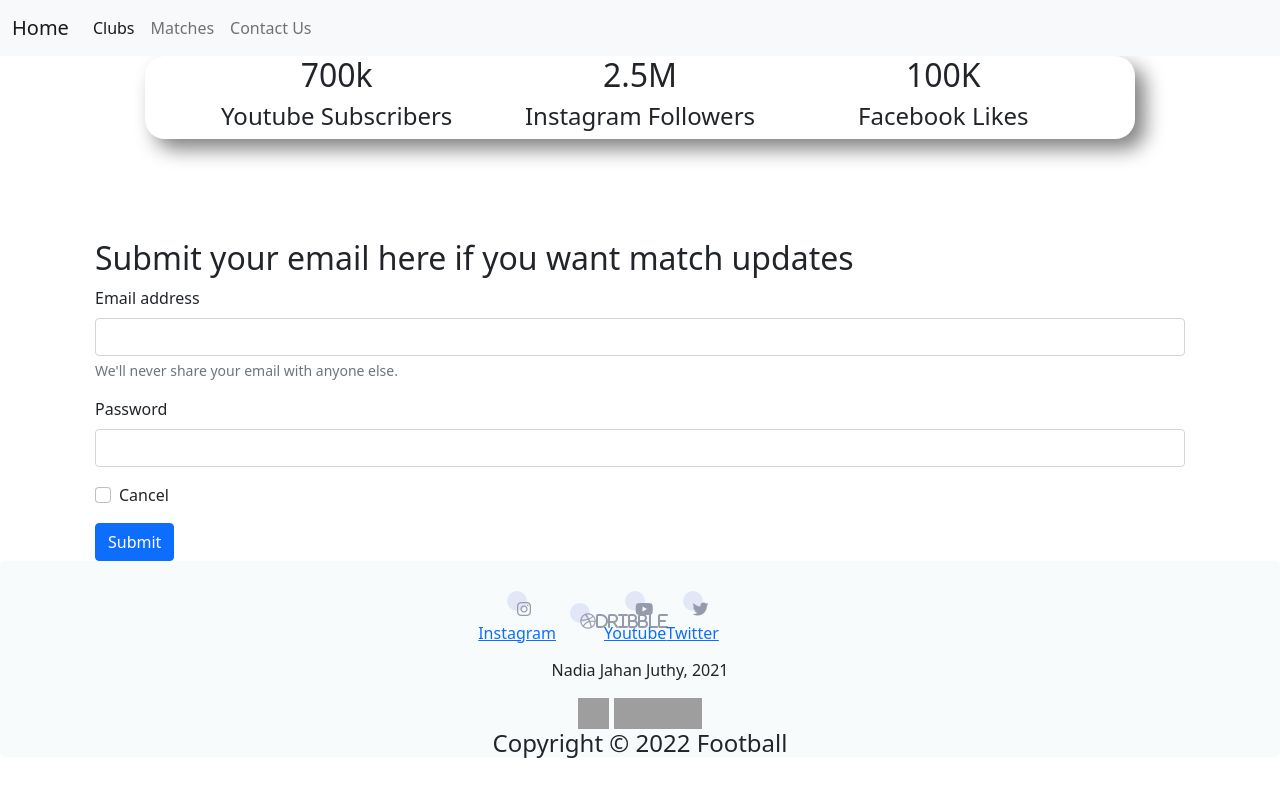
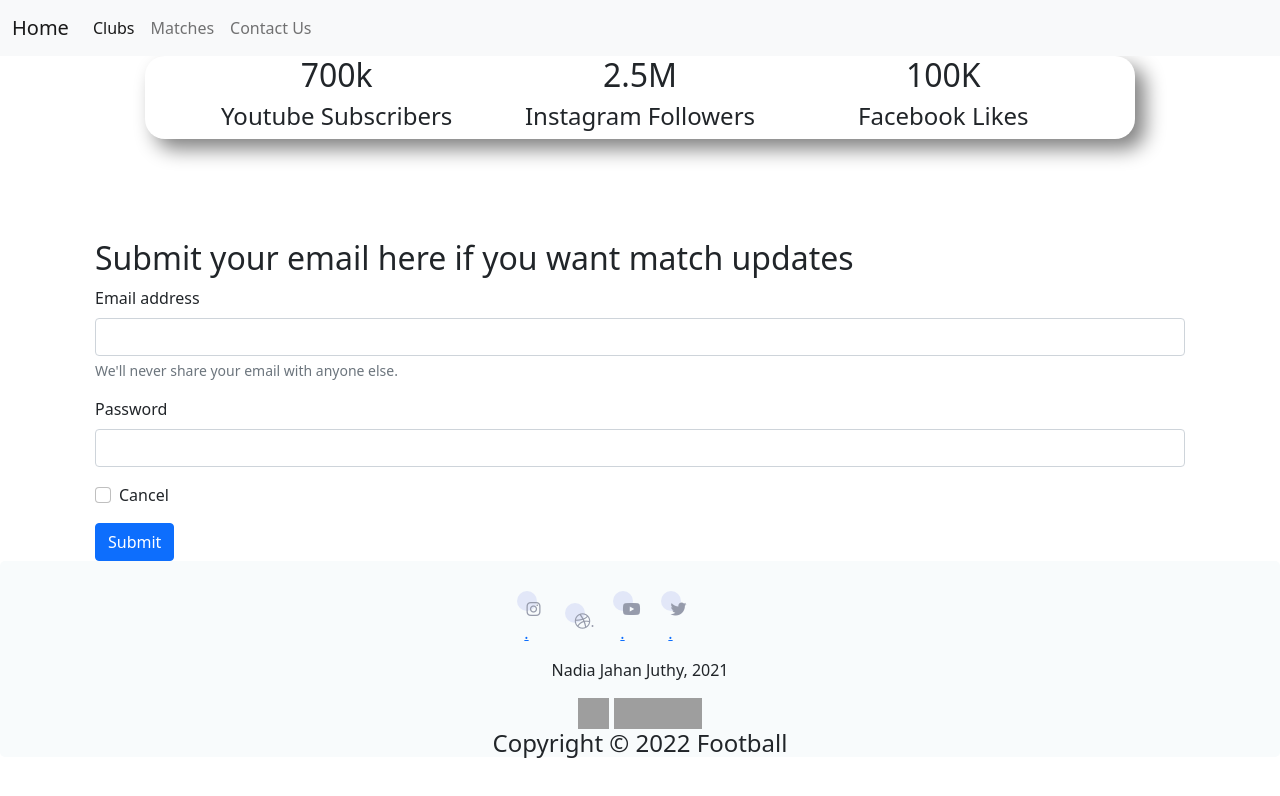
Before and after one commit to JuthyNadi-a/Final_Project, a plain HTML site: page contact.html in a window 1280 px wide. Drawn offline with nearby package versions, Linux system fonts and the light colour scheme; grey boxes are pictures that could not be loaded.

Commit message:
footer style updated

```diff
--- a/contact.html
+++ b/contact.html
@@ -77,10 +77,10 @@
         <!-- Footer article -->
         <footer>
             <article class="social-icons">
-                <a target="_blank" href="https://instagram.com/copaamerica?utm_medium=copy_link"><i class="fab fa-instagram"></i>Instagram</a>
-                <a target="_blank" href="https://www.facebook.com/search/top?q=copa%20am%C3%A9rica"><i class="fab fa-dribbble">Dribble</i></a>
-                <a target="_blank" href="https://youtube.com/c/CopaAmerica"><i class="fab fa-youtube"></i>Youtube</a>
-                <a target="_blank" href="https://twitter.com/CopaAmerica?t=L44e3mUsuDT4PqgXQLiFrg&s=07"><i class="fab fa-twitter"></i>Twitter</a>
+                <a target="_blank" href="https://instagram.com/copaamerica?utm_medium=copy_link"><i class="fab fa-instagram"></i>.</a>
+                <a target="_blank" href="https://www.facebook.com/search/top?q=copa%20am%C3%A9rica"><i class="fab fa-dribbble">.</i></a>
+                <a target="_blank" href="https://youtube.com/c/CopaAmerica"><i class="fab fa-youtube"></i>.</a>
+                <a target="_blank" href="https://twitter.com/CopaAmerica?t=L44e3mUsuDT4PqgXQLiFrg&s=07"><i class="fab fa-twitter"></i>.</a>
             </article>
             <aside class="validation">
                 <p>Nadia Jahan Juthy, 2021</p>
```
Also changed, not shown: index.html (+4 -4 lines).
